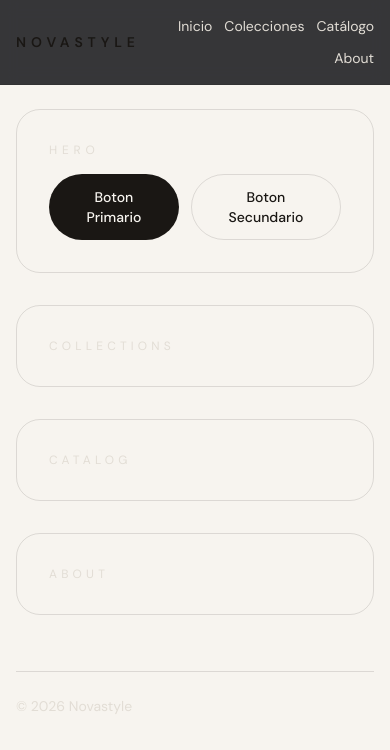
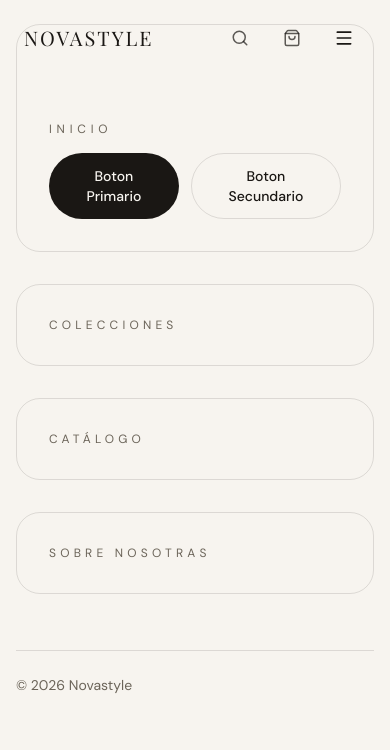
Before and after one commit to biondamd/Landing-Page-Novastyle, a Next.js app: page / in a window 390 px wide. Shown: the top 750 px of the page. Built offline with nearby package versions, Linux system fonts and the light colour scheme; a web font is replaced by a local one.

Commit message:
feat: HU-04 barra de navegación fija y responsive

```diff
--- a/app/globals.css
+++ b/app/globals.css
@@ -124,6 +124,16 @@
   }
 }
 
+/*
+ * La barra de navegación es fija, así que al saltar a un ancla el título de la
+ * sección quedaría oculto detrás. Este margen reserva su altura.
+ */
+:target,
+section[id],
+footer[id] {
+  scroll-margin-top: 5rem;
+}
+
 /* Marquee de la franja inferior del Hero (HU-06). */
 @keyframes marquee {
   from {
--- a/components/nav/Navbar.tsx
+++ b/components/nav/Navbar.tsx
@@ -1,28 +1,142 @@
-const links = [
-  { href: "#hero", label: "Inicio" },
-  { href: "#collections", label: "Colecciones" },
-  { href: "#catalog", label: "Catálogo" },
-  { href: "#about", label: "About" },
+"use client";
+
+import { Menu, Search, ShoppingBag, X } from "lucide-react";
+import { useCallback, useEffect, useRef, useState } from "react";
+
+// Cada href apunta a un id que existe en la página y va sin tildes: los ids
+// acentuados se codifican en la URL y rompen el salto por ancla.
+// "Novedades" lleva al catálogo porque no hay una sección propia de novedades.
+const LINKS = [
+  { href: "#catalogo", label: "Novedades" },
+  { href: "#colecciones", label: "Colecciones" },
+  { href: "#catalogo", label: "Catálogo" },
+  { href: "#sobre-nosotras", label: "Sobre nosotras" },
+  { href: "#contacto", label: "Contacto" },
 ];
 
-// Navegación básica con anclas para saltar entre secciones.
+/** A partir de este scroll la barra deja de ser transparente. */
+const SCROLL_THRESHOLD = 40;
+
 export default function Navbar() {
+  const [scrolled, setScrolled] = useState(false);
+  const [menuOpen, setMenuOpen] = useState(false);
+  const menuButtonRef = useRef<HTMLButtonElement>(null);
+
+  useEffect(() => {
+    const onScroll = () => setScrolled(window.scrollY > SCROLL_THRESHOLD);
+    onScroll(); // La página puede cargar ya desplazada (recarga o enlace con ancla).
+    window.addEventListener("scroll", onScroll, { passive: true });
+    return () => window.removeEventListener("scroll", onScroll);
+  }, []);
+
+  // Al cerrar con Esc el foco vuelve al botón, o se perdería en el body.
+  const closeMenu = useCallback((returnFocus = false) => {
+    setMenuOpen(false);
+    if (returnFocus) menuButtonRef.current?.focus();
+  }, []);
+
+  useEffect(() => {
+    if (!menuOpen) return;
+    const onKeyDown = (event: KeyboardEvent) => {
+      if (event.key === "Escape") closeMenu(true);
+    };
+    document.addEventListener("keydown", onKeyDown);
+    return () => document.removeEventListener("keydown", onKeyDown);
+  }, [menuOpen, closeMenu]);
+
+  // Con el menú abierto la barra necesita fondo sólido aunque no haya scroll:
+  // si no, el panel desplegado se lee encima del contenido de la página.
+  const solid = scrolled || menuOpen;
+
   return (
-    <header className="sticky top-0 z-20 border-b border-border bg-[rgba(11,13,16,0.82)] backdrop-blur">
-      <nav className="mx-auto flex w-full max-w-6xl items-center justify-between px-4 py-4 sm:px-6 lg:px-8">
-        <a href="#hero" className="text-sm font-semibold uppercase tracking-[0.35em]">
+    <header
+      className={`fixed inset-x-0 top-0 z-50 transition-all duration-300 ${
+        solid
+          ? "border-b border-border bg-background/95 shadow-sm backdrop-blur-md"
+          : "bg-transparent"
+      }`}
+    >
+      <div className="mx-auto flex max-w-7xl items-center justify-between px-6 py-4">
+        <a
+          href="#inicio"
+          className="font-serif text-xl uppercase tracking-widest text-foreground"
+        >
           Novastyle
         </a>
-        <ul className="flex flex-wrap items-center justify-end gap-3 text-sm text-muted">
-          {links.map((link) => (
-            <li key={link.href}>
-              <a className="transition-colors hover:text-foreground" href={link.href}>
+
+        <nav aria-label="Principal" className="hidden md:block">
+          <ul className="flex items-center gap-8">
+            {LINKS.map((link) => (
+              <li key={link.label}>
+                <a
+                  href={link.href}
+                  className="text-sm tracking-wide text-foreground/70 transition-colors hover:text-foreground"
+                >
                   {link.label}
                 </a>
               </li>
             ))}
           </ul>
         </nav>
+
+        <div className="flex items-center gap-2">
+          {/* TODO(HU-05): abrir el buscador de productos. */}
+          <button
+            type="button"
+            aria-label="Buscar prendas"
+            className="flex h-11 w-11 items-center justify-center text-foreground/70 transition-colors hover:text-foreground"
+          >
+            <Search size={18} aria-hidden="true" />
+          </button>
+
+          {/* TODO(carrito): sin funcionalidad hasta que exista el flujo de compra. */}
+          <button
+            type="button"
+            aria-label="Ver carrito"
+            className="flex h-11 w-11 items-center justify-center text-foreground/70 transition-colors hover:text-foreground"
+          >
+            <ShoppingBag size={18} aria-hidden="true" />
+          </button>
+
+          <button
+            ref={menuButtonRef}
+            type="button"
+            onClick={() => setMenuOpen((open) => !open)}
+            aria-label={menuOpen ? "Cerrar menú" : "Abrir menú"}
+            aria-expanded={menuOpen}
+            aria-controls="menu-movil"
+            className="flex h-11 w-11 items-center justify-center text-foreground transition-colors md:hidden"
+          >
+            {menuOpen ? (
+              <X size={20} aria-hidden="true" />
+            ) : (
+              <Menu size={20} aria-hidden="true" />
+            )}
+          </button>
+        </div>
+      </div>
+
+      {menuOpen && (
+        <nav
+          id="menu-movil"
+          aria-label="Principal (móvil)"
+          className="border-t border-border bg-background md:hidden"
+        >
+          <ul className="flex flex-col px-6 py-2">
+            {LINKS.map((link) => (
+              <li key={link.label}>
+                <a
+                  href={link.href}
+                  onClick={() => closeMenu()}
+                  className="block py-3 text-base text-foreground/70 transition-colors hover:text-foreground"
+                >
+                  {link.label}
+                </a>
+              </li>
+            ))}
+          </ul>
+        </nav>
+      )}
     </header>
   );
 }
--- a/components/sections/About.tsx
+++ b/components/sections/About.tsx
@@ -1,8 +1,8 @@
 
 export default function About() {
   return (
-    <section id="about" className="rounded-3xl border border-border p-8 sm:p-10">
-      <p className="text-xs uppercase tracking-[0.35em] text-muted">About</p>
+    <section id="sobre-nosotras" className="rounded-3xl border border-border p-8 sm:p-10">
+      <p className="text-xs uppercase tracking-[0.35em] text-muted-foreground">Sobre nosotras</p>
     </section>
   );
 }
--- a/components/sections/Catalog.tsx
+++ b/components/sections/Catalog.tsx
@@ -2,8 +2,8 @@
 
 export default function Catalog() {
   return (
-    <section id="catalog" className="rounded-3xl border border-border p-8 sm:p-10">
-      <p className="text-xs uppercase tracking-[0.35em] text-muted">Catalog</p>
+    <section id="catalogo" className="rounded-3xl border border-border p-8 sm:p-10">
+      <p className="text-xs uppercase tracking-[0.35em] text-muted-foreground">Catálogo</p>
     </section>
   );
 }
--- a/components/sections/Collections.tsx
+++ b/components/sections/Collections.tsx
@@ -1,8 +1,8 @@
 
 export default function Collections() {
   return (
-    <section id="collections" className="rounded-3xl border border-border p-8 sm:p-10">
-      <p className="text-xs uppercase tracking-[0.35em] text-muted">Collections</p>
+    <section id="colecciones" className="rounded-3xl border border-border p-8 sm:p-10">
+      <p className="text-xs uppercase tracking-[0.35em] text-muted-foreground">Colecciones</p>
     </section>
   );
 }
--- a/components/sections/Footer.tsx
+++ b/components/sections/Footer.tsx
@@ -1,7 +1,10 @@
 
 export default function Footer() {
   return (
-    <footer className="mx-auto w-full max-w-6xl px-4 py-8 text-sm text-muted sm:px-6 lg:px-8">
+    <footer
+      id="contacto"
+      className="mx-auto w-full max-w-6xl px-4 py-8 text-sm text-muted-foreground sm:px-6 lg:px-8"
+    >
       <div className="border-t border-border pt-6">
         © {new Date().getFullYear()} Novastyle
       </div>
--- a/components/sections/Hero.tsx
+++ b/components/sections/Hero.tsx
@@ -3,10 +3,10 @@ import Button from "@/components/ui/Button";
 export default function Hero() {
   return (
     <section
-      id="hero"
-      className="flex flex-col rounded-3xl border border-border p-8 sm:p-10 gap-4"
+      id="inicio"
+      className="flex flex-col gap-4 rounded-3xl border border-border p-8 pt-24 sm:p-10 sm:pt-24"
     >
-      <p className="text-xs uppercase tracking-[0.4em] text-muted">Hero</p>
+      <p className="text-xs uppercase tracking-[0.4em] text-muted-foreground">Inicio</p>
       <div className="flex gap-3">
         <Button type="button">Boton Primario</Button>
         <Button type="button" variant="secondary">
```
Lines whose indentation alone changed are shown as unchanged.
